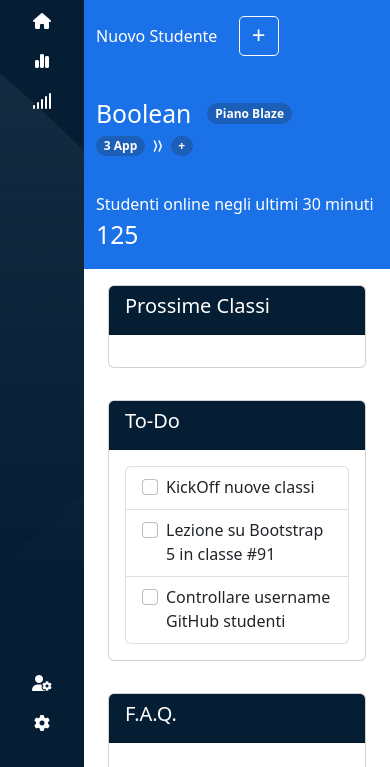
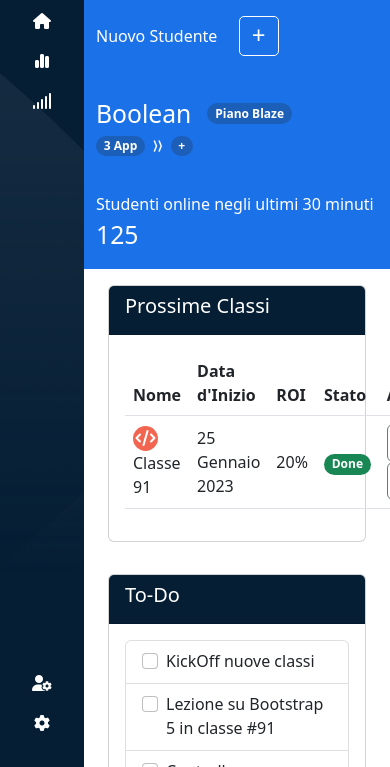
Before and after one commit to LookasWasTaken/html-css-bootstrap-dashboard, a plain HTML site: page index.html in a window 390 px wide. Shown: the part 77-844 px from the top of the page. Drawn offline with nearby package versions, Linux system fonts and the light colour scheme.

Commit message:
fix width offcanvas responsive

```diff
--- a/assets/css/style.css
+++ b/assets/css/style.css
@@ -9,6 +9,7 @@
     --lwt-alert: #dc3545;
     --lwt-pending: #ffc107;
     --lwt-success: #198754;
+    --lwt-code: #f26551;
 }
 
 .bg_grey {
@@ -162,6 +163,21 @@ aside li:hover i {
     background-color: var(--lwt-secondary);
     border-color: var(--lwt-primary);
 }
+
+.code_btn{
+    background-color: var(--lwt-code);
+    color: var(--lwt-light);
+    border-radius: 25px;
+    width: 25px;
+    aspect-ratio: 1/1;
+    line-height: 25px;
+    text-align: center;
+    margin-right: 5px;
+}
+
+td{
+    vertical-align: middle;
+}
 /* #endregion Main */
 
 /* #region Responsive */
@@ -173,4 +189,8 @@ aside li:hover i {
     #aside {
         width: 180px;
     }
+
+    .w100{
+        width: 100% !important;
+    }
 }
--- a/index.html
+++ b/index.html
@@ -98,7 +98,7 @@
                             role="button" aria-controls="offcanvas_new_student">
                             <span class="offcanvas_btn">&plus;</span>
                         </a>
-                        <div class="offcanvas offcanvas-end new_student_offcanvas text-start w50 bg_secondary"
+                        <div class="offcanvas offcanvas-end new_student_offcanvas text-start w100 bg_secondary"
                             tabindex="-1" id="offcanvas_new_student" aria-labelledby="offcanvasLabel">
                             <div class="offcanvas-header">
                                 <h5 class="offcanvas-title" id="offcanvasLabel">Aggiungi Studente</h5>
@@ -239,7 +239,36 @@
                                     <div class="card-header bg_secondary text_white">
                                         <h5>Prossime Classi</h5>
                                     </div>
-                                    <div class="card-body"></div>
+                                    <div class="card-body">
+                                        <table class="table">
+                                            <thead>
+                                              <tr>
+                                                <th scope="col" class="w-50">Nome</th>
+                                                <th scope="col">Data d'Inizio</th>
+                                                <th scope="col">ROI</th>
+                                                <th scope="col">Stato</th>
+                                                <th scope="col">Azioni</th>
+                                              </tr>
+                                            </thead>
+                                            <tbody>
+                                              <tr>
+                                                <td><i class="fa-solid fa-code code_btn"></i>Classe 91</td>
+                                                <td>25 Gennaio 2023</td>
+                                                <td>20%</td>
+                                                <td>
+                                                    <span class="badge rounded-pill text-bg-success">Done</span>
+                                                </td>
+                                                <td><button type="button" class="btn btn-outline-secondary">
+                                                    <i class="fa-solid fa-pen-clip"></i>
+                                                </button>
+                                                    <button type="button" class="btn btn-outline-secondary">
+                                                        <i class="fa-solid fa-trash"></i>
+                                                    </button>
+                                                </td>
+                                              </tr>
+                                            </tbody>
+                                          </table>
+                                    </div>
                                 </div>
                             </div>
                             <div class="col-12 col-lg-4">
```
